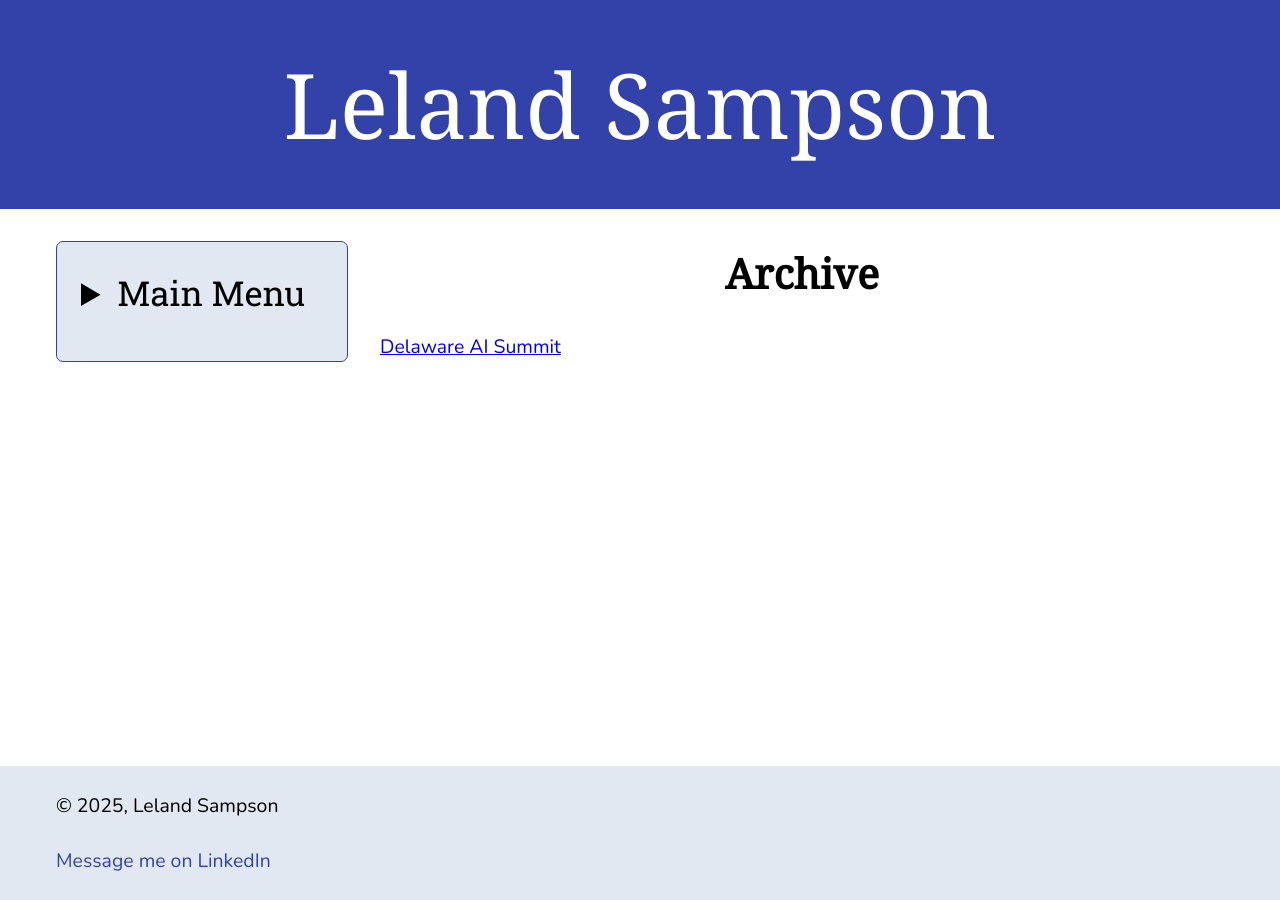
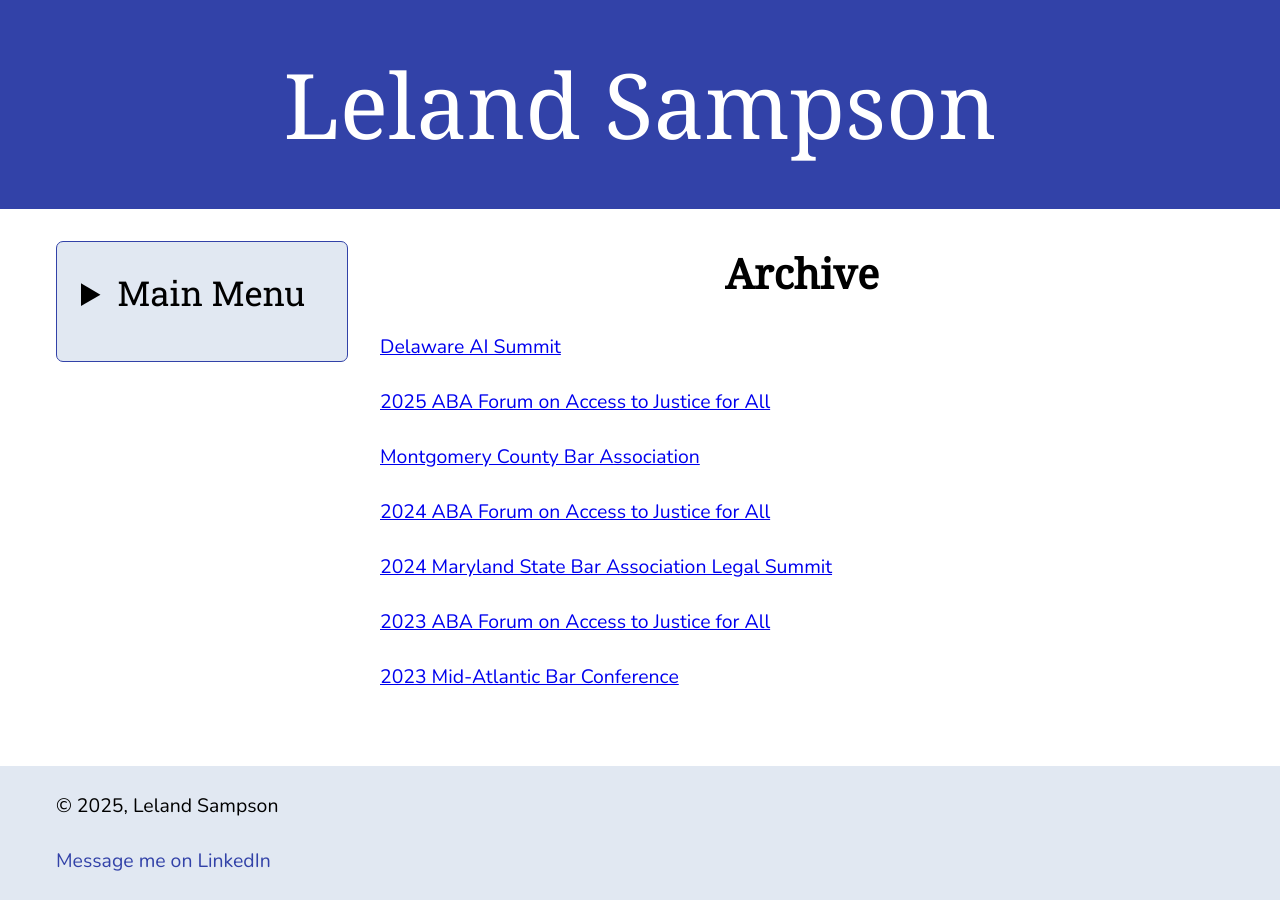
Before and after one commit to lelandsampson/Leland-Sampson-Website, a Jekyll site: the page built from archive.md, in a window 1280 px wide. Built offline with Jekyll 4.4.1, drawn with Linux system fonts in a browser that asks for light colours.

Commit message:
Update archive.md

```diff
--- a/archive.md
+++ b/archive.md
@@ -6,3 +6,15 @@ title: Archive
 <h1 align="center">Archive</h1>
 
 [Delaware AI Summit](2025-delaware-ai)
+
+[2025 ABA Forum on Access to Justice for All](2025-iolta-ai)
+
+[Montgomery County Bar Association](2025-MoCo-AI)
+
+[2024 ABA Forum on Access to Justice for All](iolta2024)
+
+[2024 Maryland State Bar Association Legal Summit](msba2024)
+
+[2023 ABA Forum on Access to Justice for All](iolta2023)
+
+[2023 Mid-Atlantic Bar Conference](mabc2023)
```
